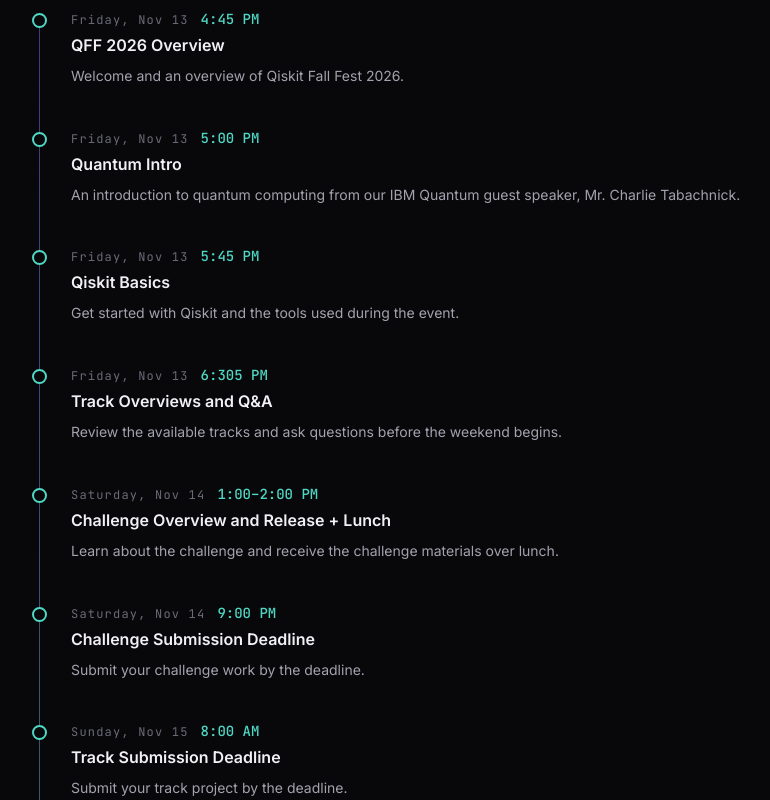
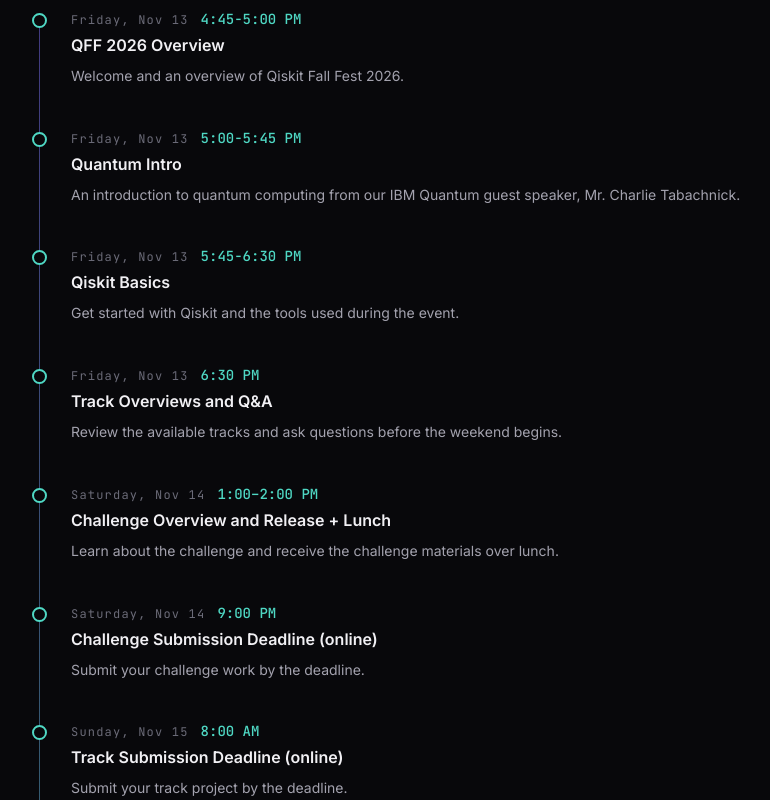
Before and after one commit to bosekaikini/USC_IbmQiskitFallFest2026_Website, a React (Vite) app: page / in a window 1280 px wide. Shown: the part 2880-3680 px from the top of the page, without its empty margins (224-994 px from the left). Built offline with nearby package versions, Linux system fonts and the light colour scheme; the HTML template or start-up script is replaced by a standard one.

Commit message:
Updated FINAL schedule typos 11-13
Updated FINAL schedule typos 11-13

```diff
--- a/src/App.tsx
+++ b/src/App.tsx
@@ -964,25 +964,25 @@ function Schedule() {
   const events = [
     {
       day: "Friday, Nov 13",
-      time: "4:45 PM",
+      time: "4:45-5:00 PM",
       title: "QFF 2026 Overview",
       desc: "Welcome and an overview of Qiskit Fall Fest 2026.",
     },
     {
       day: "Friday, Nov 13",
-      time: "5:00 PM",
+      time: "5:00-5:45 PM",
       title: "Quantum Intro",
       desc: "An introduction to quantum computing from our IBM Quantum guest speaker, Mr. Charlie Tabachnick.",
     },
     {
       day: "Friday, Nov 13",
-      time: "5:45 PM",
+      time: "5:45-6:30 PM",
       title: "Qiskit Basics",
       desc: "Get started with Qiskit and the tools used during the event.",
     },
     {
       day: "Friday, Nov 13",
-      time: "6:305 PM",
+      time: "6:30 PM",
       title: "Track Overviews and Q&A",
       desc: "Review the available tracks and ask questions before the weekend begins.",
     },
@@ -995,13 +995,13 @@ function Schedule() {
     {
       day: "Saturday, Nov 14",
       time: "9:00 PM",
-      title: "Challenge Submission Deadline",
+      title: "Challenge Submission Deadline (online)",
       desc: "Submit your challenge work by the deadline.",
     },
     {
       day: "Sunday, Nov 15",
       time: "8:00 AM",
-      title: "Track Submission Deadline",
+      title: "Track Submission Deadline (online)",
       desc: "Submit your track project by the deadline.",
     },
     {
```
